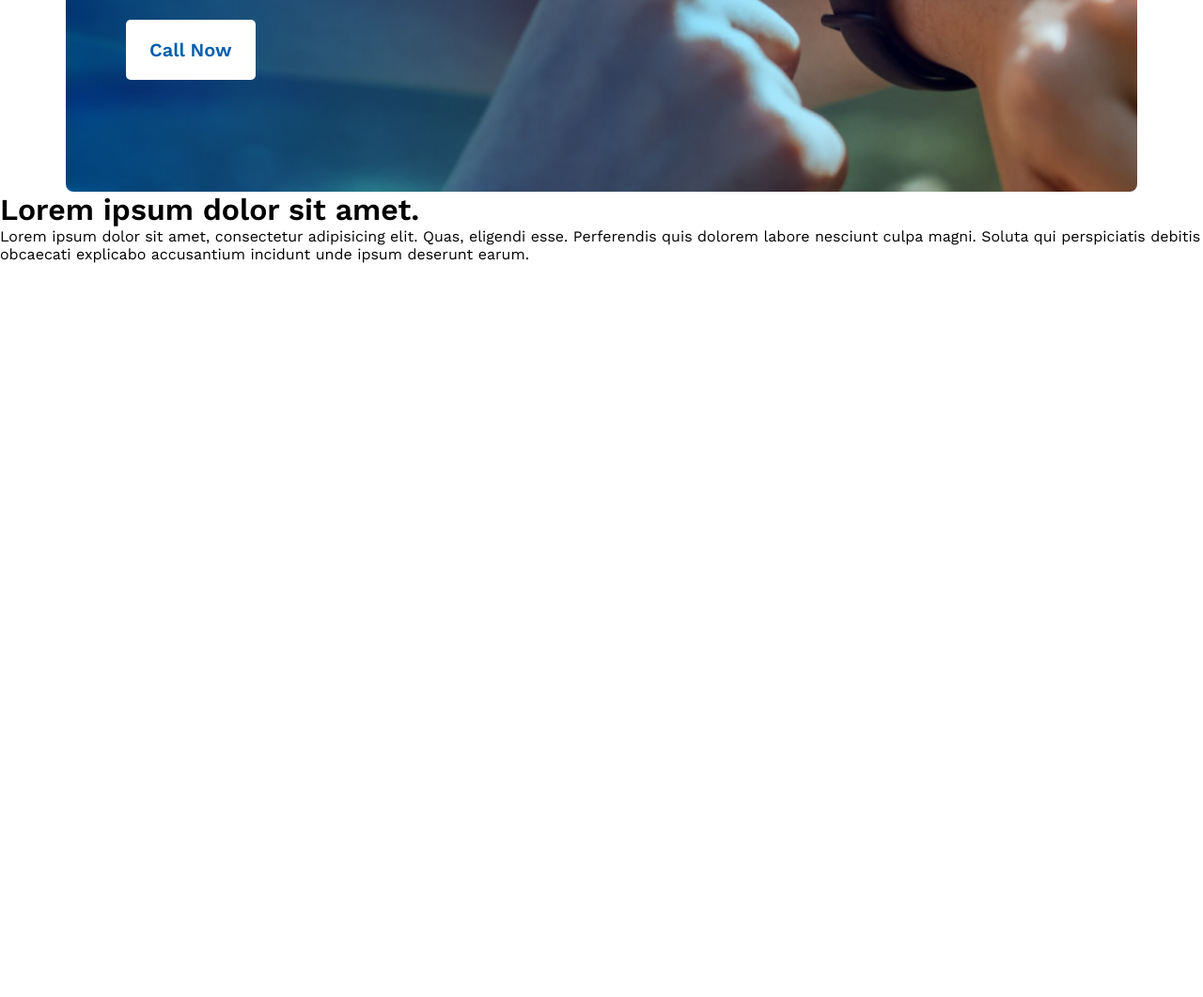
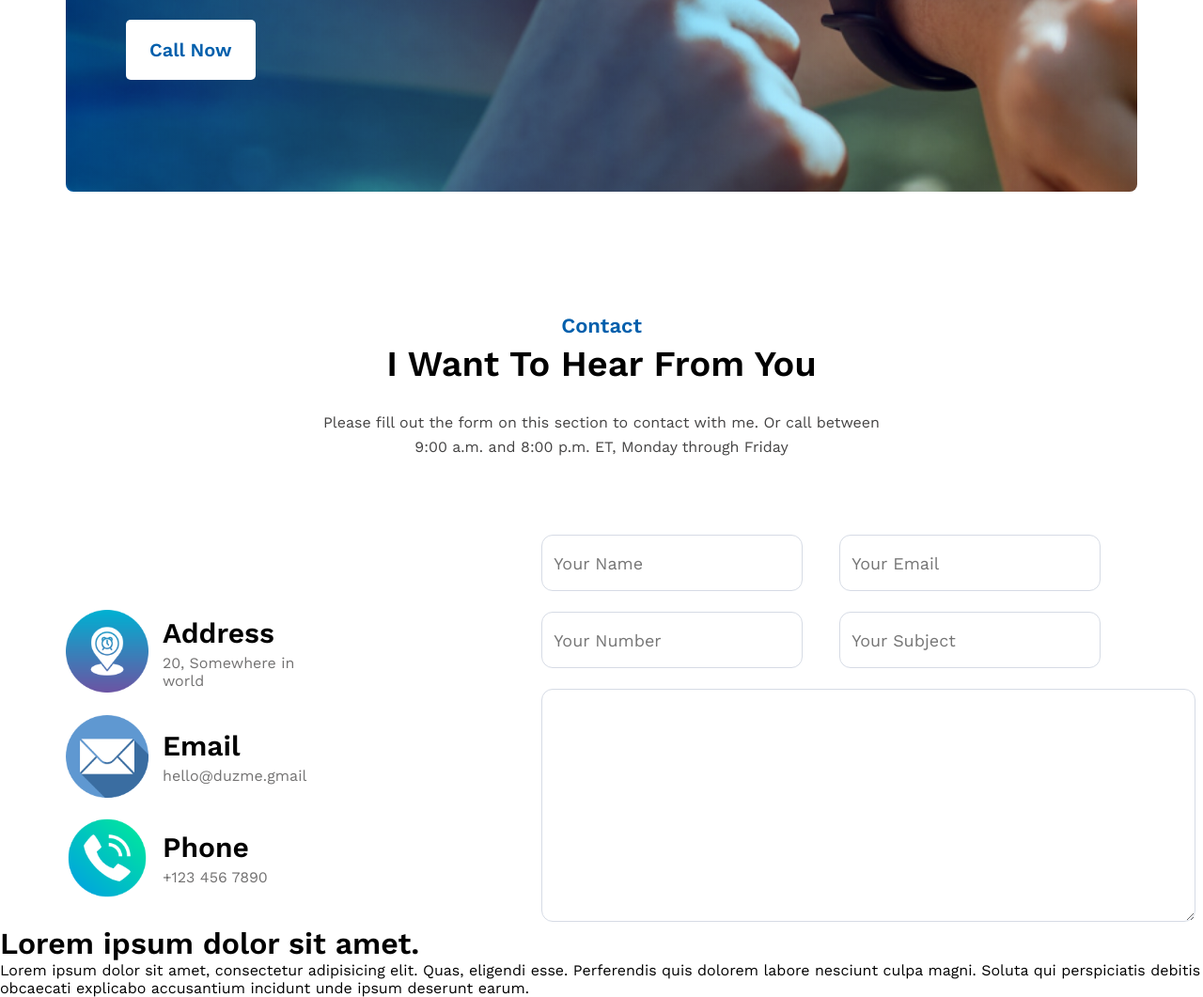
Before and after one commit to iffarurrahat/new-year-projects, a plain HTML site: page index.html in a window 1280 px wide. Shown: the part 2531-3592 px from the top of the page at 94% size. Before the commit the page ends 2811 px from the top, so only its background shows below. Drawn offline with nearby package versions, Linux system fonts and the light colour scheme.

Commit message:
added new section

```diff
--- a/index.html
+++ b/index.html
@@ -86,10 +86,55 @@
                 </div>
             </div>
         </section>
+        <!-- ========== Contact-Section HTML ========== -->
+        <section class="conatct-section">
+            <div class="contact-details">
+                <h4>Contact</h4>
+                <h1>I Want To Hear From You</h1>
+                <p class="section-details contact-para">Please fill out the form on this section to contact with me. Or call between <br>9:00 a.m. and 8:00 p.m. ET, Monday through Friday</p>
+            </div>
+            <div class="contact-form">
+                <div class="contact-left-section">
+                    <div class="contact-box" style="margin-bottom: 20px;">
+                        <div>
+                            <img src="images/icons/location.png" alt="">
+                        </div>
+                        <div>
+                            <h3>Address</h3>
+                            <p>20, Somewhere in world</p>
+                        </div>
+                    </div>
+                    <div class="contact-box" style="margin-bottom: 20px;">
+                        <img src="images/icons/email.png" alt="">
+                        <div>
+                            <h3>Email</h3>
+                            <p>hello@duzme.gmail</p>
+                        </div>
+                    </div>
+                    <div class="contact-box" style="margin-bottom: 20px;">
+                        <img src="images/icons/phone.png" alt="">
+                        <div>
+                            <h3>Phone</h3>
+                            <p>+123 456 7890</p>
+                        </div>
+                    </div>
+                </div>
+                <div class="contact-right-section">
+                    <form action="">
+                        <li><input type="text" name="" id="" placeholder="Your Name"></li>
+                        <li><input type="email" name="" id="" placeholder="Your Email"></li>
+                        <li><input type="number" name="" id="" placeholder="Your Number"></li>
+                        <li> <input type="text" name="" id="" placeholder="Your Subject"></li>
+                        <textarea name="" id="" cols="30" rows="10"></textarea>
+                    </form>
+                </div>
+            </div>
+        </section>
     </main>
     <footer>
         <h1>Lorem ipsum dolor sit amet.</h1>
         <p>Lorem ipsum dolor sit amet, consectetur adipisicing elit. Quas, eligendi esse. Perferendis quis dolorem labore nesciunt culpa magni. Soluta qui perspiciatis debitis obcaecati explicabo accusantium incidunt unde ipsum deserunt earum.</p>
+
     </footer>
 
 
--- a/styles/style.css
+++ b/styles/style.css
@@ -2,12 +2,23 @@
     margin: 0;
     padding: 0;
     text-decoration: none;
+    list-style: none;
     font-family: 'Work Sans', sans-serif;
 }
 section{
     width: 1140px;
     margin: 0 auto;
     margin-top: 130px;
+}
+.primary-btn{
+    border: none;
+    height: 64px;
+    background: #FFFFFF;
+    color: #005FAC;
+    border-radius: 5px;
+    padding: 20px 25px;
+    font-size: 20px;
+    font-weight: bold;
 }
 /*========== Nav Style ==========*/
 .nav{
@@ -19,9 +30,6 @@ section{
 .menu-bar ul{
     display: flex;
     padding: 30px 0;
-}
-.menu-bar li{
-    list-style: none;
 }
 .menu-bar li a{
     color: #fff;
@@ -49,16 +57,7 @@ header{
     color: #fff;
     margin-bottom: 26px;
 }
-.primary-btn{
-    border: none;
-    height: 64px;
-    background: #FFFFFF;
-    color: #005FAC;
-    border-radius: 5px;
-    padding: 20px 25px;
-    font-size: 20px;
-    font-weight: bold;
-}
+
 /*========== Failu Style ==========*/
 .failur-section{
     display: flex;
@@ -114,3 +113,70 @@ header{
 .call-title{
     color: #fff;
 }
+/* Contact-Me style */
+.contact-left-section {
+    margin-top: 80px;
+}
+.contact-details{
+    text-align: center;
+}
+.contact-details h4 {
+    color: #005FAC;
+    font-size: 22px;
+    margin-bottom: 6px;
+}
+.contact-details h1{
+    font-size: 38px;
+    margin-bottom: 28px;
+}
+.contact-para{
+    margin-bottom: 80px;
+}
+.contact-form{
+    display: flex;
+    gap: 250px;
+}
+.contact-box{
+    display: flex;
+    align-items: center;
+}
+.contact-box img{
+    width: 88px;
+    height: 88px;
+    margin-right: 15px;
+
+}
+.contact-box h3{
+    font-size: 30px;
+    margin-bottom: 5px;
+}
+.contact-box p{
+    color: #737272;
+}
+form li {
+    width: 50%;
+    float: left;
+    margin: 0 0 12px;
+}
+
+input[type="text"], [type="email"], [type="number"]{
+    height: 58px;
+    padding: 0 30px;
+    border: 1px solid #d6dbe5;
+    border-radius: 12px;
+    color: #6f6b80;
+    font-size: 18px;
+    float: left;
+    padding-left: 12px;
+    margin-bottom: 10px;
+}
+textarea{
+    width: 100%;
+    height: 200px;
+    padding: 16px 30px 30px!important;
+    background-color: transparent;
+    border: 1px solid #d6dbe5;
+    border-radius: 12px;
+    color: #6f6b80;
+    font-size: 18px;
+}
```
Also changed, not shown: images/icons/email.png (added), images/icons/location.png (added), images/icons/phone.png (added).
